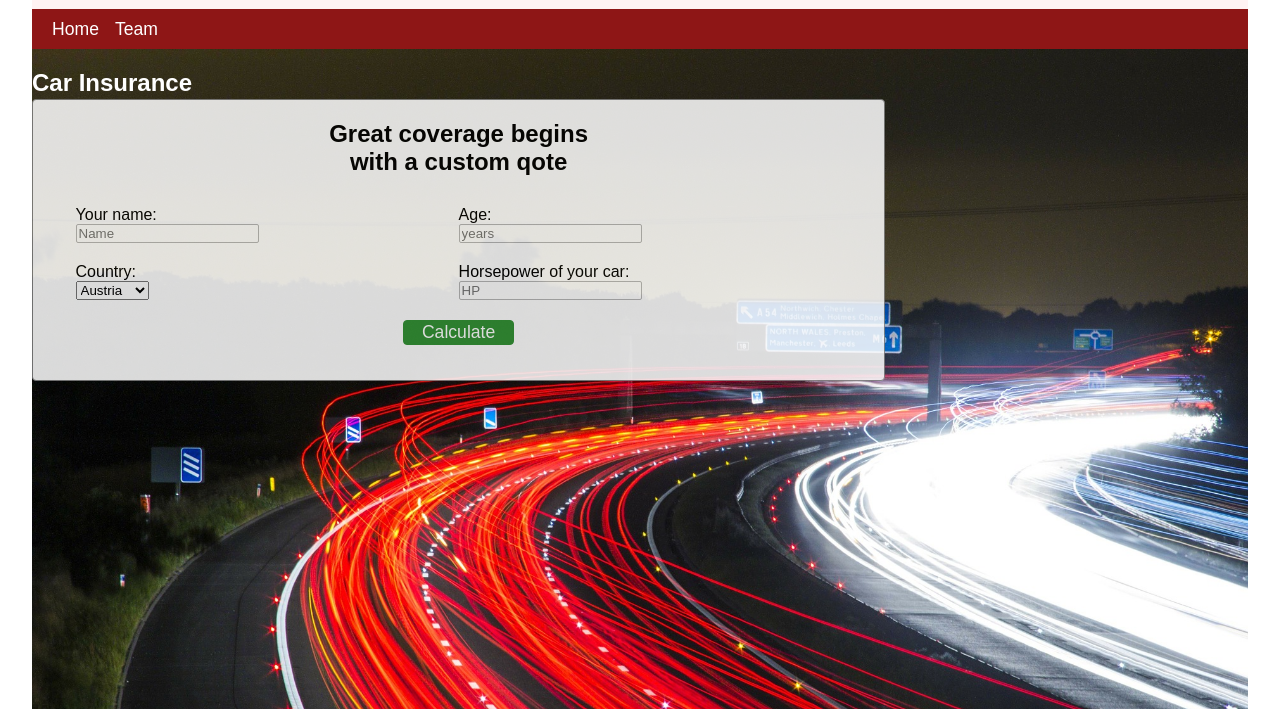
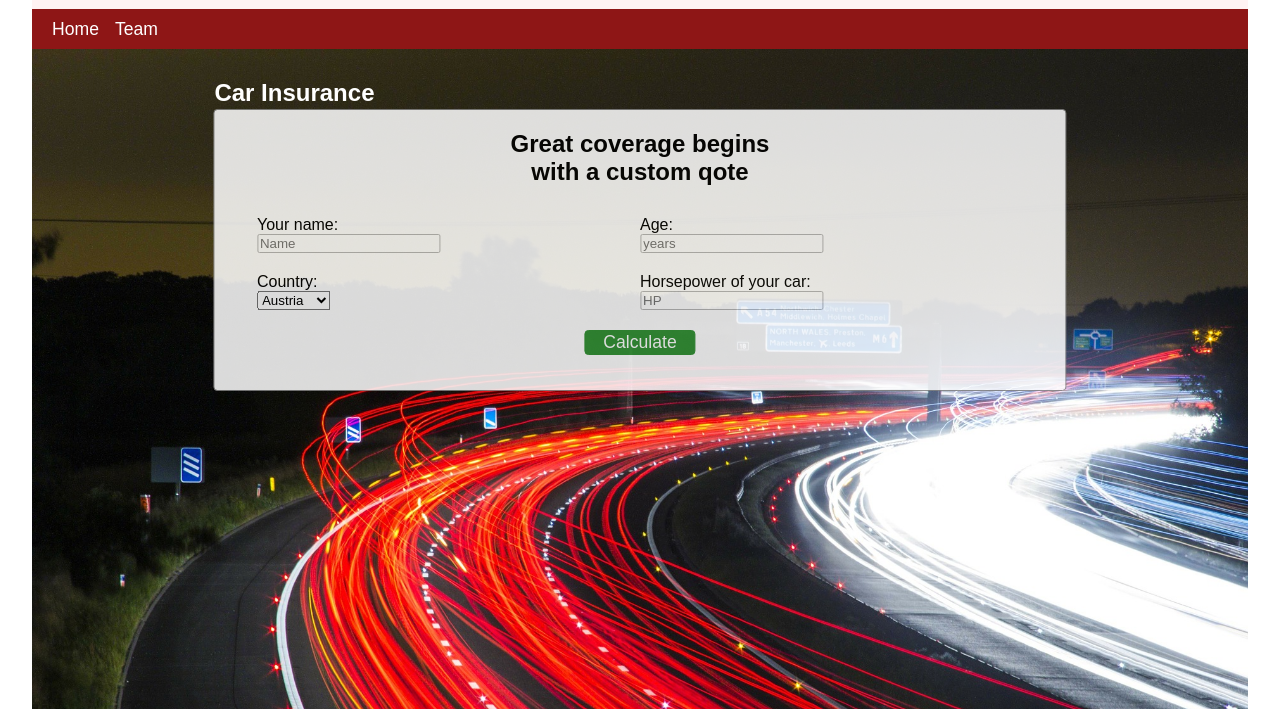
Before and after one commit to TanjaKunz/FSWD70-TanjaKunz-CodeReview-03, a plain HTML site: page index.html in a window 1280 px wide. Shown: the part 91-800 px from the top of the page. Drawn offline with Linux system fonts and the light colour scheme.

Commit message:
index.html > format adjustments

```diff
--- a/css/style.sass
+++ b/css/style.sass
@@ -106,16 +106,24 @@ main
 	#pic
 		background-color: #CECECE
 
+	#main
+		display: flex
+		flex-direction: column
+
 	#headline
-		top: 20px
+		top: 30px
 		position: absolute
+		left: 50%
+		transform: translate(-50%, 0)
 		margin: 0 auto
-		width: 75%
+		width: 70%
 		color: white
 
 	#form
-		top: 50px
+		top: 60px
 		position: absolute
+		left: 50%
+		transform: translate(-50%, 0)
 		display: flex
 		justify-content: center
 		flex-direction: row
@@ -132,7 +140,7 @@ main
 			text-align: center
 
 		form
-			width: 45%
+
 			margin: 10px 0
 
 			input
@@ -261,10 +269,10 @@ footer
 /* ---------- Media Queries ---------- */
 
 @media screen and (min-width: 831px)
-	main
 
-
-
+	#form
+		form
+			width: 45%
 
 	.bundle
 		width: 45%
@@ -283,6 +291,10 @@ footer
 
 
 @media screen and (min-width: 571px) and (max-width: 830px)
+
+	#form
+		form
+			width: 45%
 
 
 	.bundle
@@ -307,7 +319,9 @@ footer
 	#nav, #navFoot
 		justify-content: center
 
-
+	#form
+		form
+			width: 90%
 
 	.bundle
 		width: 90%
```
Also changed, not shown: css/style.css, 1 other file.
